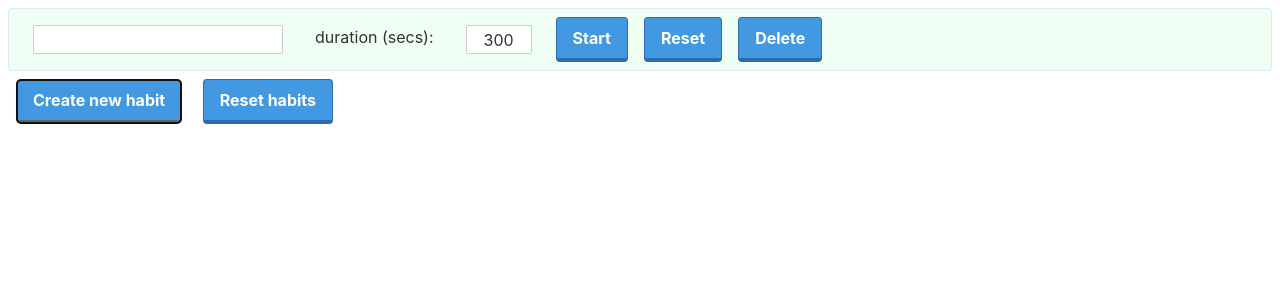
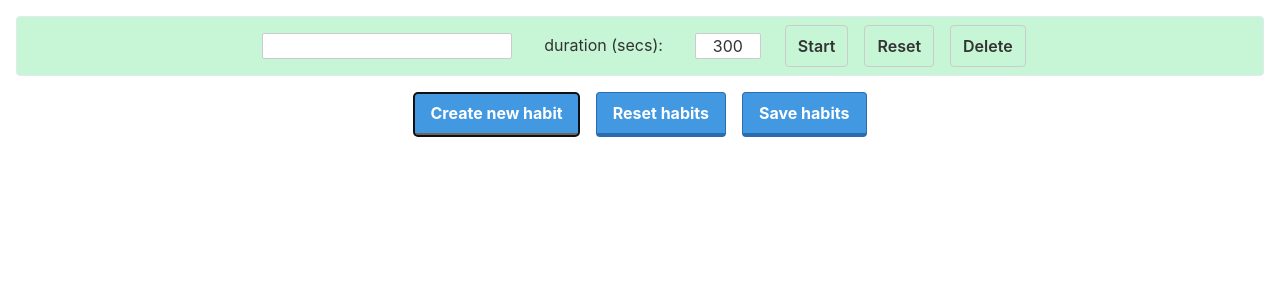
Before and after one commit to jeremyarde/reminder, a Svelte app in the folder frontend/: page / in a window 1280 px wide. Both pictures are taken after a click on the button "Create new habit". Shown: the top 300 px of the page. Built offline with nearby package versions, Linux system fonts and the light colour scheme.

Commit message:
Update look of application

```diff
--- a/frontend/src-tauri/tauri.conf.json
+++ b/frontend/src-tauri/tauri.conf.json
@@ -43,8 +43,8 @@
     },
     "window": {
       "title": "Habitio",
-      "width": 800,
-      "height": 600,
+      "width": 750,
+      "height": 300,
       "resizable": true,
       "fullscreen": false
     },
--- a/frontend/src/App.svelte
+++ b/frontend/src/App.svelte
@@ -1,10 +1,74 @@
 <script>
   import Tailwindcss from "./Tailwindcss.svelte";
   import HabitView from "./Habit.svelte";
+  import { onMount, onDestroy } from "svelte";
+
+  let habits = loadHabits();
+  let habitView = [];
+  updateHabitView();
+
   // import Habit from "./Habit.svelte";
 
-  let habits = new Map();
-  let habitView = [];
+  // if (typeof Storage !== "undefined") {
+  //   // Code for localStorage/sessionStorage.
+  //   console.log("we have localstorage");
+  // } else {
+  //   console.log("we have no storage support");
+  // }
+
+  onMount(async () => {
+    console.log("onMount triggered");
+    loadHabits();
+  });
+
+  // onDestroy(async () => {
+  //   console.log("onDestroy triggered");
+  //   saveHabits();
+  // });
+
+  function saveHabits() {
+    // if (typeof Storage !== "undefined") {
+    //   // Code for localStorage/sessionStorage.
+    //   console.log("we have localstorage");
+    // } else {
+    //   console.log("we have no storage support");
+    // }
+
+    console.log("Saving habits");
+    // console.log([...habits.values()]);
+    // console.log(JSON.stringify(habits.entries()));
+    localStorage.setItem("habits", JSON.stringify([...habits.values()]));
+  }
+
+  function loadHabits() {
+    let habitMap;
+
+    console.log("Loading habits");
+    let loadedHabits = localStorage.getItem("habits");
+
+    // loadedHabits.forEach((element) => {});
+    // (element) => {
+    //   JSON.parse(element);
+    // };
+    console.log(loadedHabits);
+    console.log(JSON.parse(loadedHabits));
+    loadedHabits = JSON.parse(loadedHabits);
+    console.log("is habits a map?");
+
+    console.log(loadedHabits !== typeof Map);
+    if (loadedHabits === null) {
+      habitMap = new Map();
+    } else if (typeof loadHabits === typeof Array) {
+      console.log("is list");
+      habitMap = new Map();
+      loadedHabits.forEach((element) => {
+        habitMap.set(element.id, element);
+      });
+    }
+
+    console.log(habitMap);
+    return habitMap;
+  }
 
   class Habit {
     constructor() {
@@ -36,17 +100,20 @@
   }
 
   function resetHabits() {
+    localStorage.removeItem("habits");
     habits = new Map();
     updateHabitView();
   }
 
   function deleteHabit(habitId) {
+    console.log(JSON.stringify(habits.get(habitId)));
     habits.delete(habitId);
     updateHabitView();
   }
 
   function updateHabitView() {
     habitView = Array.from(habits.values());
+    saveHabits();
   }
 </script>
 
@@ -54,7 +121,7 @@
   {#each habitView as habit}
     <HabitView {habit} handleDelete={deleteHabit} />
   {/each}
-
+  <div class="flex justify-center">
     <button
       class="bg-blue-500 hover:bg-blue-400 text-white font-bold py-2 px-4 border-b-4 border-blue-700 hover:border-blue-500 rounded m-2"
       on:click={addHabit}>
@@ -65,4 +132,10 @@
       on:click={resetHabits}>
       Reset habits
     </button>
+    <button
+      class="bg-blue-500 hover:bg-blue-400 text-white font-bold py-2 px-4 border-b-4 border-blue-700 hover:border-blue-500 rounded m-2"
+      on:click={saveHabits}>
+      Save habits
+    </button>
+  </div>
 </main>
--- a/frontend/src/Habit.svelte
+++ b/frontend/src/Habit.svelte
@@ -3,10 +3,6 @@
 
   let curr_interval;
   let intervalActive = false;
-  let incompleteStyle =
-    "flex flex-wrap px-2 bg-green-100 rounded relative border";
-  let completeStyle =
-    "flex flex-wrap bg-red-100 border border-red-400 text-red-700 px-2 rounded relative";
 
   export let habit;
   export let handleDelete;
@@ -66,6 +62,15 @@
     habit.duration = habit.prevDuration;
     habit.complete = false;
   }
+
+  let incompleteStyle =
+    "flex justify-center flex-wrap m-2 bg-green-200 rounded relative border";
+
+  let completeStyle =
+    "flex  justify-center flex-wrap m-2 bg-red-100 border border-red-400 text-red-700 px-2 rounded relative";
+
+  let buttonCss =
+    "bg-transparent hover:bg-yellow-100 text-grey font-semibold py-2 px-3 border-grey rounded m-2";
 </script>
 
 <style>
@@ -73,6 +78,12 @@
     text-align: center;
     margin: 1em;
     /* border: 3px solid green; */
+  }
+
+  .neumorph {
+    border-radius: 50px;
+    background: #55b9f3;
+    box-shadow: 20px 20px 60px #489dcf, -20px -20px 60px #62d5ff;
   }
 </style>
 
@@ -86,20 +97,10 @@
     bind:value={habit.duration}
     min="1"
     max="20000" />
-  <button
-    class="bg-blue-500 hover:bg-blue-400 text-white font-bold py-2 px-4 border-b-4 border-blue-700 hover:border-blue-500 rounded m-2"
-    on:click={startPauseHabit}>
+  <button class={buttonCss} on:click={startPauseHabit}>
     {intervalActive == false ? 'Start' : 'Pause'}
   </button>
 
-  <button
-    class="bg-blue-500 hover:bg-blue-400 text-white font-bold py-2 px-4 border-b-4 border-blue-700 hover:border-blue-500 rounded m-2"
-    on:click={resetHabit}>
-    Reset
-  </button>
-  <button
-    class="bg-blue-500 hover:bg-blue-400 text-white font-bold py-2 px-4
-    border-b-4 border-blue-700 hover:border-blue-500 rounded m-2"
-    on:click={handleDelete(habit.id)}>Delete
-  </button>
+  <button class={buttonCss} on:click={resetHabit}> Reset </button>
+  <button class={buttonCss} on:click={handleDelete(habit.id)}>Delete </button>
 </div>
```
Lines whose indentation alone changed are shown as unchanged.
